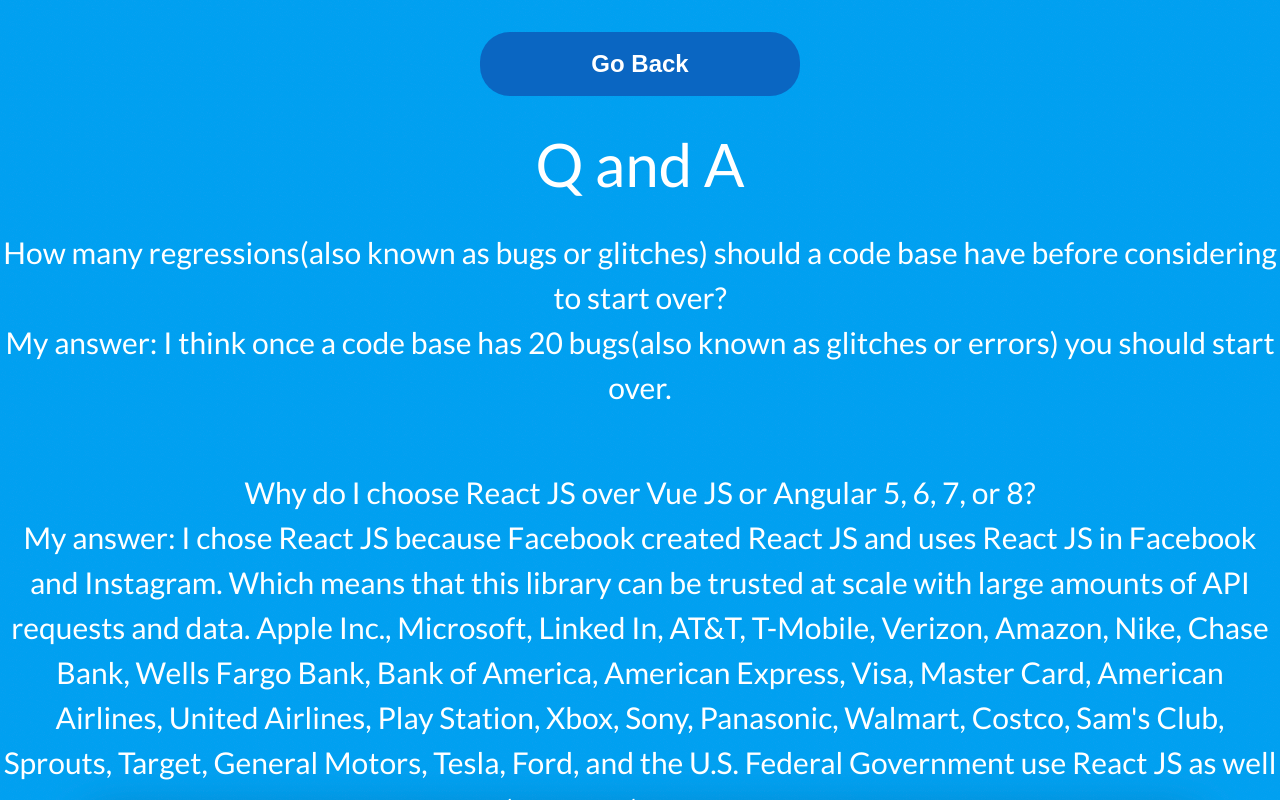
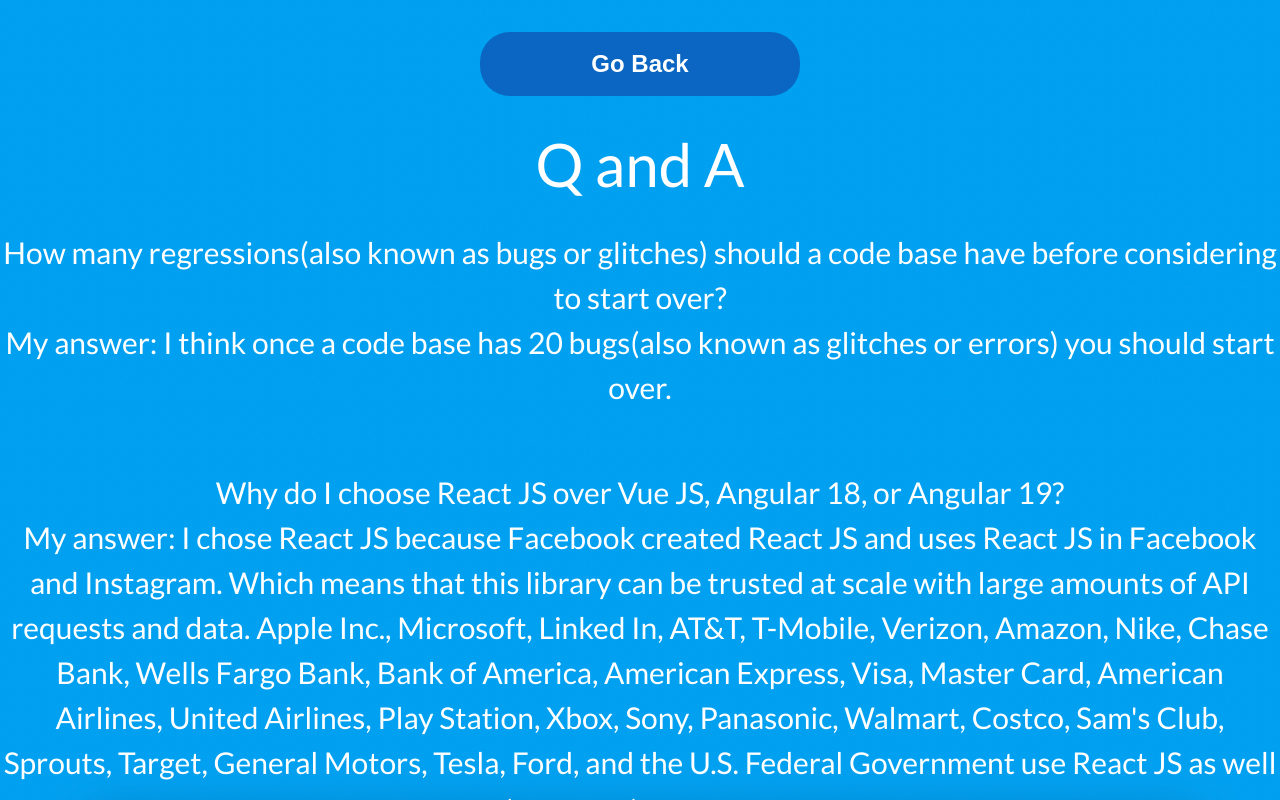
Before and after one commit to hectormorenosoftware/hectormorenosoftware.github.io, a React app: page /#/QandA in a window 1280 px wide. Built offline with nearby package versions, Linux system fonts and the light colour scheme.

Commit message:
Made changes to Q&A section
I added some comments to some answers.

```diff
--- a/src/components/QandA.js
+++ b/src/components/QandA.js
@@ -48,7 +48,7 @@
             glitches or errors) you should start over.
           </p>
           <p style={{ textAlign: "center" }}>
-            Why do I choose React JS over Vue JS or Angular 5, 6, 7, or 8?{" "}
+            Why do I choose React JS over Vue JS, Angular 18, or Angular 19?{" "}
             <br />
             My answer: I chose React JS because Facebook created React JS and
             uses React JS in Facebook and Instagram. Which means that this
```
Also changed, not shown: 2 other files (tests, documents, lock files or other folders).
